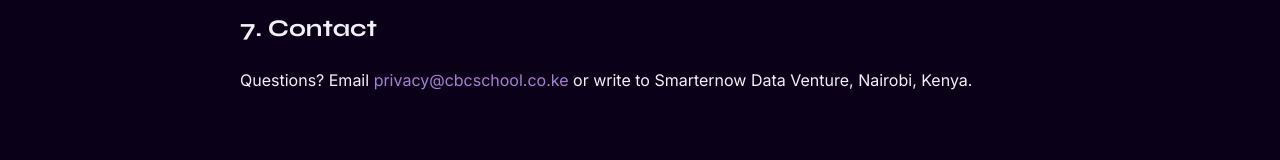
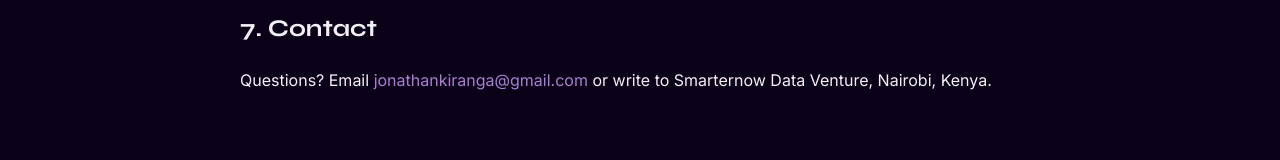
Before and after one commit to jonathankiranga/cbcschool-app, a website: page frontend/privacy.html in a window 1280 px wide. Shown: the part 1734-1894 px from the top of the page. Drawn offline with Linux system fonts and the light colour scheme.

Commit message:
Fix privacy policy contact emails to jonathankiranga@gmail.com

```diff
--- a/frontend/privacy.html
+++ b/frontend/privacy.html
@@ -102,7 +102,7 @@
             <p>Student data is provided and controlled by the school. We do not collect data directly from children. Schools act as data controllers under Kenya's Data Protection Act, 2019.</p>
 
             <h2 style="font-family: 'Syne', sans-serif; font-size: 1.5rem; font-weight: 700; margin: 32px 0 16px;">7. Contact</h2>
-            <p>Questions? Email <a href="mailto:jonathankiranga@gmail.com" style="color: var(--clr-purple-lt);">privacy@cbcschool.co.ke</a> or write to Smarternow Data Venture, Nairobi, Kenya.</p>
+            <p>Questions? Email <a href="mailto:jonathankiranga@gmail.com" style="color: var(--clr-purple-lt);">jonathankiranga@gmail.com</a> or write to Smarternow Data Venture, Nairobi, Kenya.</p>
           </article>
         </div>
       </div>
@@ -129,7 +129,7 @@
         <div class="footer-col">
           <strong>Support</strong>
           <a href="index.html#faq">FAQ</a>
-          <a href="mailto:support@cbcschool.co.ke">Email Support</a>
+          <a href="mailto:jonathankiranga@gmail.com">Email Support</a>
         </div>
         <div class="footer-col">
           <strong>Legal</strong>
```
